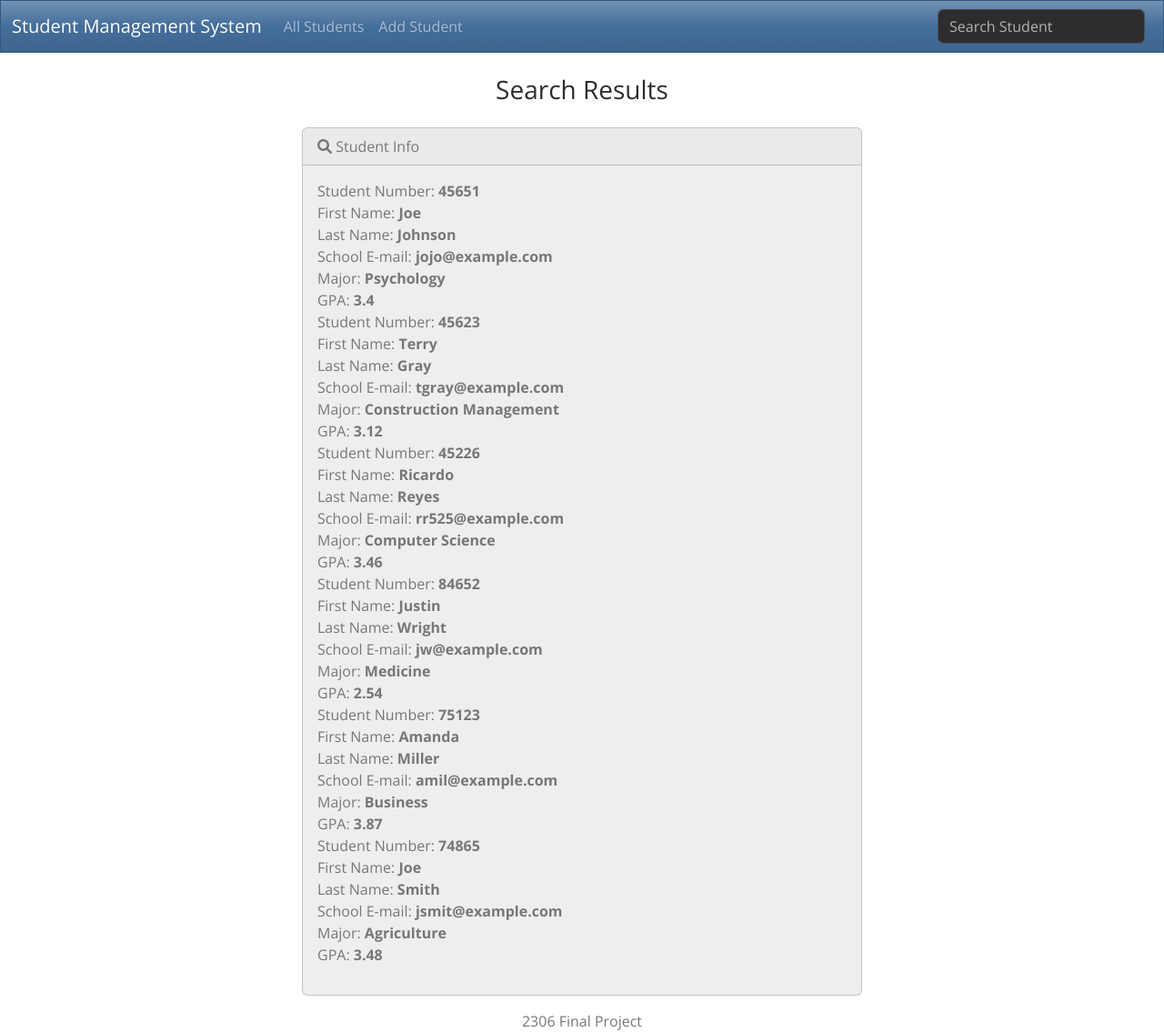
After one commit to RicardoReyes01/Student-Management-System, a Django app: template students/templates/students/search_students.html in a window 1280 px wide. The commit adds this page. Shown: the whole page at 91% size. Run offline with Django 5.2, Linux system fonts and the light colour scheme; the template is opened without the code that fills it: values that come from a table or form of the project are taken from there, others are empty; data comes from the database, SQL or seed files in the repository; both versions use the stored data as it was after the commit; some libraries are stand-ins or nearby versions.

Commit message:
Implemented search bar - problem with query and db table

```diff
--- a/students/models.py
+++ b/students/models.py
@@ -1,5 +1,4 @@
 from django.db import models
-import random, string
 
 # Create your models here.
 class Student(models.Model):
@@ -12,12 +11,3 @@ class Student(models.Model):
 
     def __str__(self):
         return f"{self.first_name} {self.last_name}"
-
-    def save(self, *args, **kwargs):
-        if not self.student_number:
-            self.student_number = self.generate_student_number()
-        super().save(*args, **kwargs)
-
-    def generate_student_number(self):
-        # Generate a random 5-digit number
-        return ''.join(random.choices(string.digits, k=5))
--- a/students/templates/students/base.html
+++ b/students/templates/students/base.html
@@ -28,7 +28,10 @@
             <li class="nav-item">
               <a class="nav-link" href="{% url 'add' %}">Add Student</a>
             </li>
-           </ul>
+          </ul>
+          <form class="d-flex" action="{% url 'search_students' %}" method="GET">
+            <input class="form-control me-2" type="search" placeholder="Search Student" aria-label="Search" name="query">
+          </form>
          </div>
        </div>
     </nav>
--- /dev/null
+++ b/students/templates/students/search_students.html
@@ -0,0 +1,31 @@
+{% extends "students/base.html" %}
+
+{% block body %}
+    <h3 class="text-center m-4">Search Results</h3>
+    {% if search_students %}
+        <div class="row justify-content-center">
+            <div class="col-6">
+                <div class="card bg-light mb-3">
+                    <div class="card-header"><i class="fa-solid fa-magnifying-glass"></i> Student Info</div>
+                    <div class="card-body">
+                        <ul class="list-unstyled">
+                            {% for student in search_students %}
+                                <li>Student Number: <strong>{{ student.student_number }}</strong></li>
+                                <li>First Name: <strong>{{ student.first_name }}</strong></li>
+                                <li>Last Name: <strong>{{ student.last_name }}</strong></li>
+                                <li>School E-mail: <strong>{{ student.email }}</strong></li>
+                                <li>Major: <strong>{{ student.major }}</strong></li>
+                                <li>GPA: <strong>{{ student.gpa }}</strong></li>
+                            {% endfor %}
+                        </ul>
+                    </div>
+                </div>
+            </div>
+        </div>
+    {% else %}
+        <div class="alert alert-success text-center" role="alert">
+            No Results found for "{{ query }}"
+            <a href="{% url 'index' %}">Go to Home Page</a>
+        </div>
+    {% endif %}
+{% endblock %}
--- a/students/urls.py
+++ b/students/urls.py
@@ -5,4 +5,5 @@ urlpatterns = [path('', views.index, name='index'),
                path('<int:id>', views.view_student, name='view_student'),
                path('add/', views.add, name='add'),
                path('edit/<int:id>', views.edit, name='edit'),
-               path('delete/<int:id>', views.delete, name='delete'),]
+               path('delete/<int:id>', views.delete, name='delete'),
+               path('search/', views.search_students, name='search_students'),]
```
Also changed, not shown: students/views.py (+10 -0 lines), db.sqlite3.
